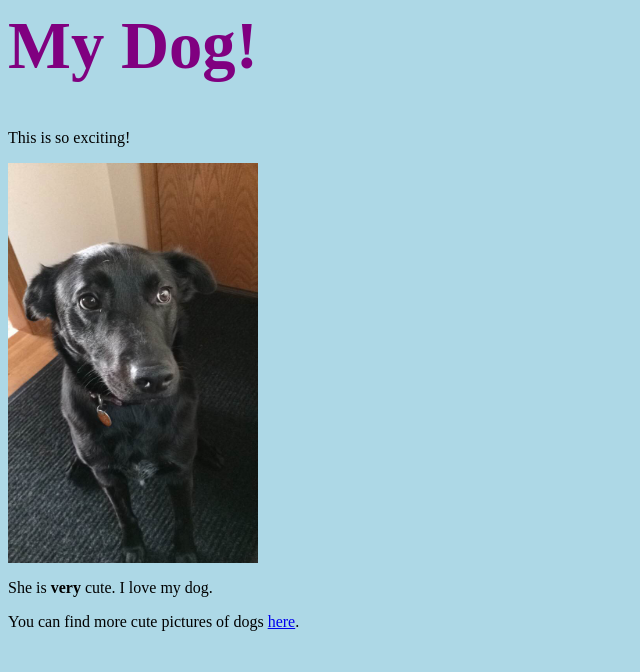
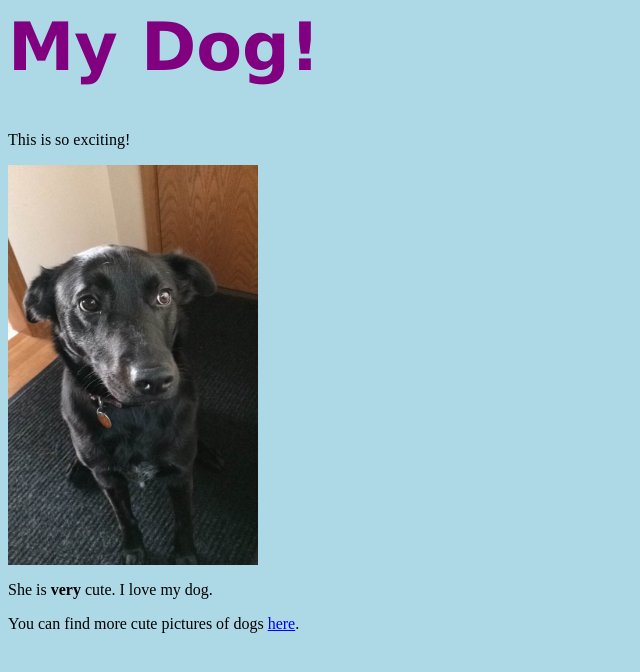
Before and after one commit to finchama000/Amanda, a plain HTML site: page index.html in a window 1280 px wide. Shown: the whole page, without its empty margins (0-640 px from the left). Drawn offline with Linux system fonts and the light colour scheme.

Commit message:
Update index.html

```diff
--- a/index.html
+++ b/index.html
@@ -6,7 +6,7 @@
   h1{
     color: Purple;
     font-size: 50pt;
-    font-family: "vendeta";
+    font-family: "Verdana";
     }
       </style>
     </body>
```
